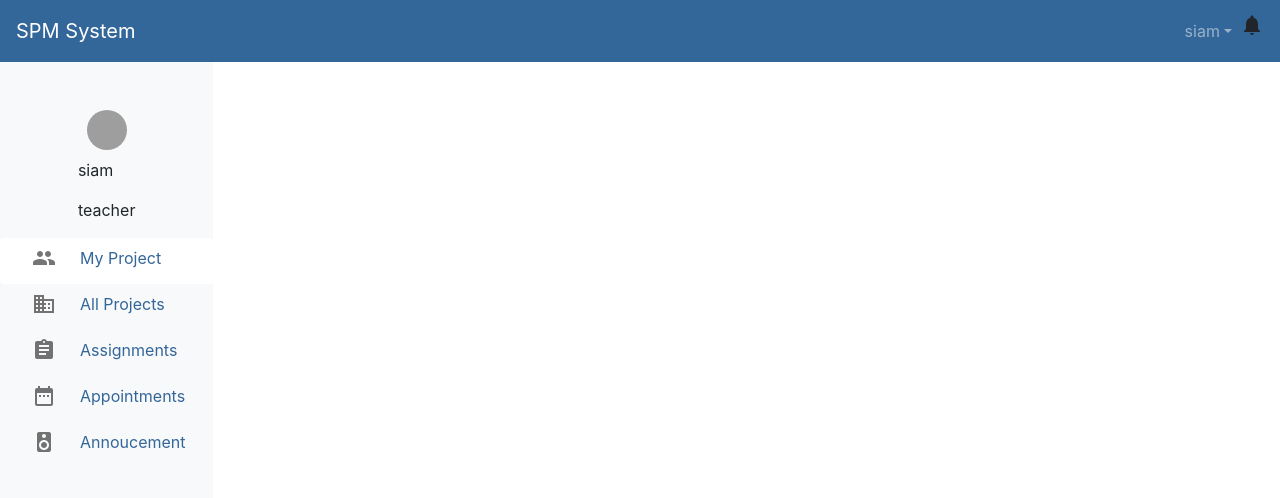
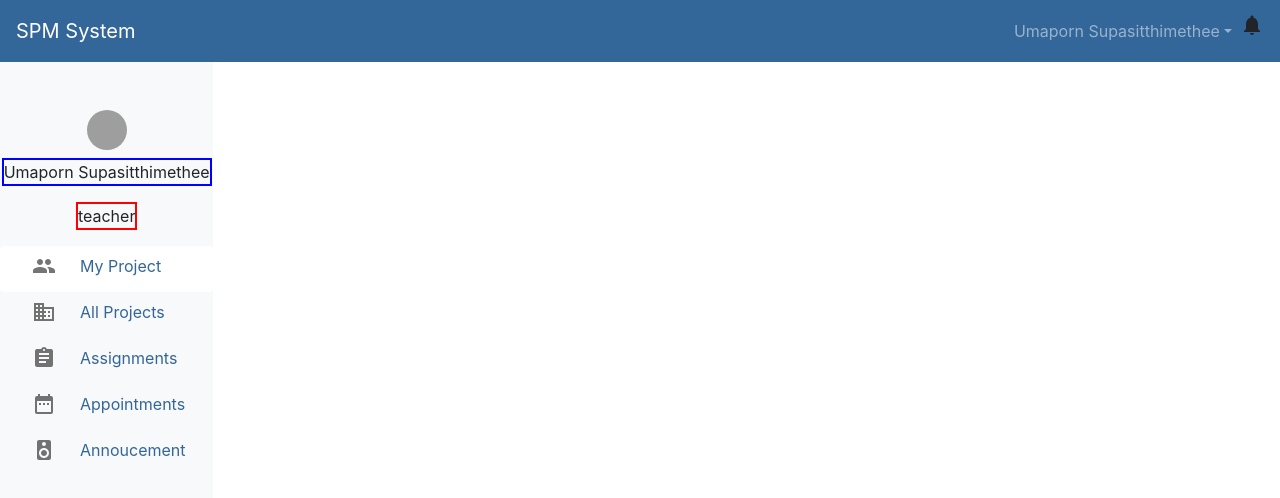
Before and after one commit to ssirith/SPMsystem-FE, a React (Create React App) app: page / in a window 1280 px wide. Shown: the top 498 px of the page. Built offline with nearby package versions, Linux system fonts and the light colour scheme; no server answers.

Commit message:
[EDIT] teacher's role on sidebar

```diff
--- a/src/App.js
+++ b/src/App.js
@@ -38,8 +38,8 @@
   )
   const [user, setUser] = useState({
 
-    id: "1", //เวลา demo  เปลี่ยนที่นี่
-    name: "siam",
+    id: "60130500114", //เวลา demo  เปลี่ยนที่นี่
+    name: "Umaporn Supasitthimethee",
     role: "teacher", //เวลา demo  เปลี่ยนที่นี่
 
   })
--- a/src/components/common/Sidebar.jsx
+++ b/src/components/common/Sidebar.jsx
@@ -25,8 +25,8 @@
               </div>
               <div className="row text-center">
                 <div className="mx-auto">
-                  <p>{user.name}</p>
-                  <p>{user.role}</p>
+                  <p style={{border:'2px solid blue'}}>{user.name}</p>
+                  <p style={{border:'2px solid red'}}>{user.role}</p>
                 </div>
               </div>
             </div>
@@ -117,8 +117,13 @@
               </div>
               <div className="row">
                 <div className="mx-auto">
-                  <p>{user.name}</p>
-                  <p>{user.role}</p>
+                  <div className='row'>
+                    <p style={{border:'2px solid blue'}}>{user.name}</p>
+                  </div>
+                  <div className='row justify-content-center'>
+                    <p style={{border:'2px solid red'}}>{user.role}</p>
+                  </div>
+
                 </div>
               </div>
             </div>
```
